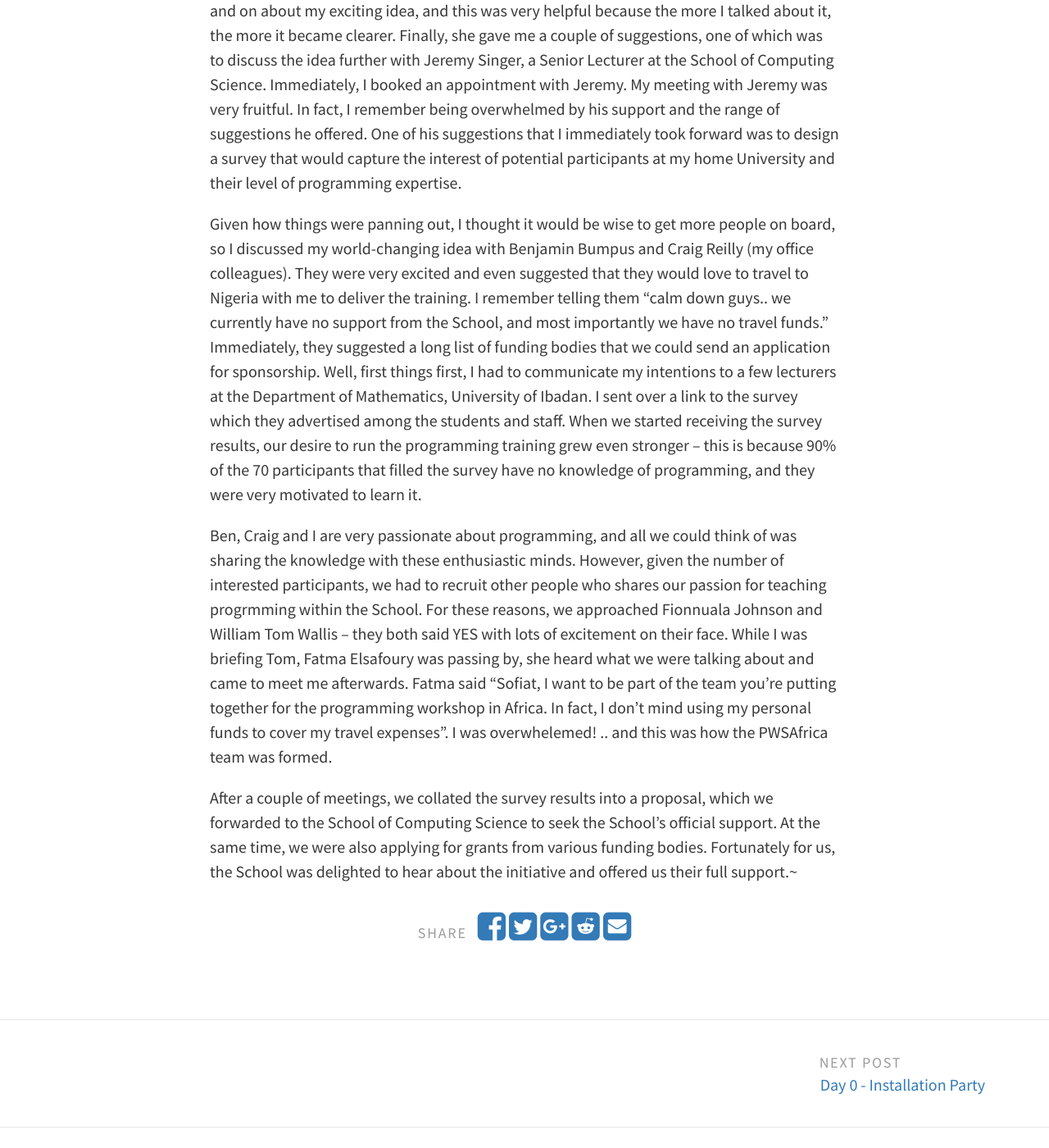
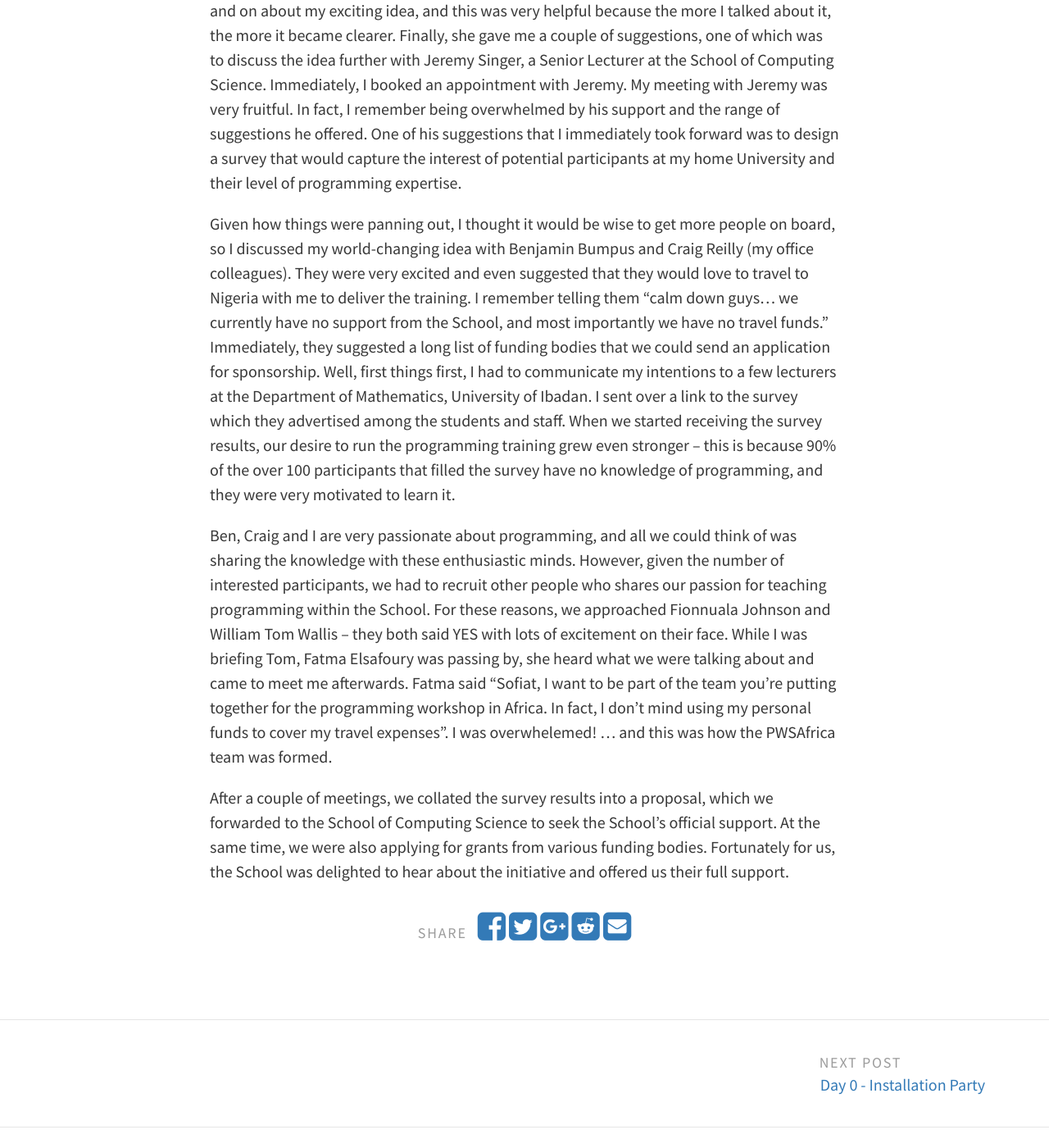
Before and after one commit to pwsafrica/pwsafrica.github.io, a Jekyll site: the page built from _posts/2018-07-28-how-it-all-started.md, in a window 1280 px wide and 1400 px high, scrolled down 664 px. Shown: the whole window at 82% size. Built offline with Jekyll 4.4.1, drawn with Linux system fonts in a browser that asks for light colours; some of the changed text lies outside the part shown.

Commit message:
sofiat blog edited

```diff
--- a/_posts/2018-07-28-how-it-all-started.md
+++ b/_posts/2018-07-28-how-it-all-started.md
@@ -5,12 +5,12 @@ excerpt_separator: <!--more-->
 author: "Sofiat Olaosebikan"
 ---
 
-In December 2017, I was drawing out plans for the coming year, and one of them was to visit my family in Nigeria.. but then I thought to myself, what if, during this visit, I go to my home university (University of Ibadan, Nigeria) and pass on some knowledge. Immediately, the thought of teaching programming for scientific computing popped to my mind. The reason for this choice is majorly because the teaching of programming lanaguage is not heavily included in the science and engineering curriculum at the University, and given that my continent (Africa) needs skilled scientific programmers to drive forward much of its economy, there is an urgent need to fill this gap. But then I thought to myself again.. What if this programming training could be run annually? What if it could be expanded to different Univerisities in Africa?.. I basically came up with lots of what if’s that would maximise the benefits of this initiative. <!--more-->
+In December 2017, I was drawing out plans for the coming year, and one of them was to visit my family in Nigeria... but then I thought to myself, what if, during this visit, I go to my home university (University of Ibadan, Nigeria) and pass on some knowledge. Immediately, the thought of teaching programming for scientific computing popped to my mind. The reason for this choice is majorly because the teaching of programming lanaguage is not heavily included in the science and engineering curriculum at the University, and given that my continent (Africa) needs skilled scientific programmers to drive forward much of its economy, there is an urgent need to fill this gap. But then I thought to myself again... What if this programming training could be run annually? What if it could be expanded to different Univerisities in Africa?... I basically came up with lots of what if’s that would maximise the benefit of this initiative. <!--more-->
 
 At this point, I had the big picture but very little idea on how best to proceed, so I decided to meet with Heather Lambie (my non-academic PhD Advisor). Heather listened to me talk on and on about my exciting idea, and this was very helpful because the more I talked about it, the more it became clearer. Finally, she gave me a couple of suggestions, one of which was to discuss the idea further with Jeremy Singer, a Senior Lecturer at the School of Computing Science. Immediately, I booked an appointment with Jeremy. My meeting with Jeremy was very fruitful. In fact, I remember being overwhelmed by his support and the range of suggestions he offered. One of his suggestions that I immediately took forward was to design a survey that would capture the interest of potential participants at my home University and their level of programming expertise.
 
-Given how things were panning out, I thought it would be wise to get more people on board, so I discussed my world-changing idea with Benjamin Bumpus and Craig Reilly (my office colleagues). They were very excited and even suggested that they would love to travel to Nigeria with me to deliver the training. I remember telling them “calm down guys.. we currently have no support from the School, and most importantly we have no travel funds.” Immediately, they suggested a long list of funding bodies that we could send an application for sponsorship. Well, first things first, I had to communicate my intentions to a few lecturers at the Department of Mathematics, University of Ibadan. I sent over a link to the survey which they advertised among the students and staff. When we started receiving the survey results, our desire to run the programming training grew even stronger – this is because 90% of the 70 participants that filled the survey have no knowledge of programming, and they were very motivated to learn it.
+Given how things were panning out, I thought it would be wise to get more people on board, so I discussed my world-changing idea with Benjamin Bumpus and Craig Reilly (my office colleagues). They were very excited and even suggested that they would love to travel to Nigeria with me to deliver the training. I remember telling them “calm down guys... we currently have no support from the School, and most importantly we have no travel funds.” Immediately, they suggested a long list of funding bodies that we could send an application for sponsorship. Well, first things first, I had to communicate my intentions to a few lecturers at the Department of Mathematics, University of Ibadan. I sent over a link to the survey which they advertised among the students and staff. When we started receiving the survey results, our desire to run the programming training grew even stronger – this is because 90% of the over 100 participants that filled the survey have no knowledge of programming, and they were very motivated to learn it.
 
-Ben, Craig and I are very passionate about programming, and all we could think of was sharing the knowledge with these enthusiastic minds. However, given the number of interested participants, we had to recruit other people who shares our passion for teaching progrmming within the School. For these reasons, we approached Fionnuala Johnson and William Tom Wallis – they both said YES with lots of excitement on their face. While I was briefing Tom, Fatma Elsafoury was passing by, she heard what we were talking about and came to meet me afterwards. Fatma said “Sofiat, I want to be part of the team you’re putting together for the programming workshop in Africa. In fact, I don’t mind using my personal funds to cover my travel expenses”. I was overwhelemed! .. and this was how the PWSAfrica team was formed.
+Ben, Craig and I are very passionate about programming, and all we could think of was sharing the knowledge with these enthusiastic minds. However, given the number of interested participants, we had to recruit other people who shares our passion for teaching programming within the School. For these reasons, we approached Fionnuala Johnson and William Tom Wallis – they both said YES with lots of excitement on their face. While I was briefing Tom, Fatma Elsafoury was passing by, she heard what we were talking about and came to meet me afterwards. Fatma said “Sofiat, I want to be part of the team you’re putting together for the programming workshop in Africa. In fact, I don’t mind using my personal funds to cover my travel expenses”. I was overwhelemed! ... and this was how the PWSAfrica team was formed.
 
-After a couple of meetings, we collated the survey results into a proposal, which we forwarded to the School of Computing Science to seek the School’s official support. At the same time, we were also applying for grants from various funding bodies. Fortunately for us, the School was delighted to hear about the initiative and offered us their full support.~
+After a couple of meetings, we collated the survey results into a proposal, which we forwarded to the School of Computing Science to seek the School’s official support. At the same time, we were also applying for grants from various funding bodies. Fortunately for us, the School was delighted to hear about the initiative and offered us their full support.
```
